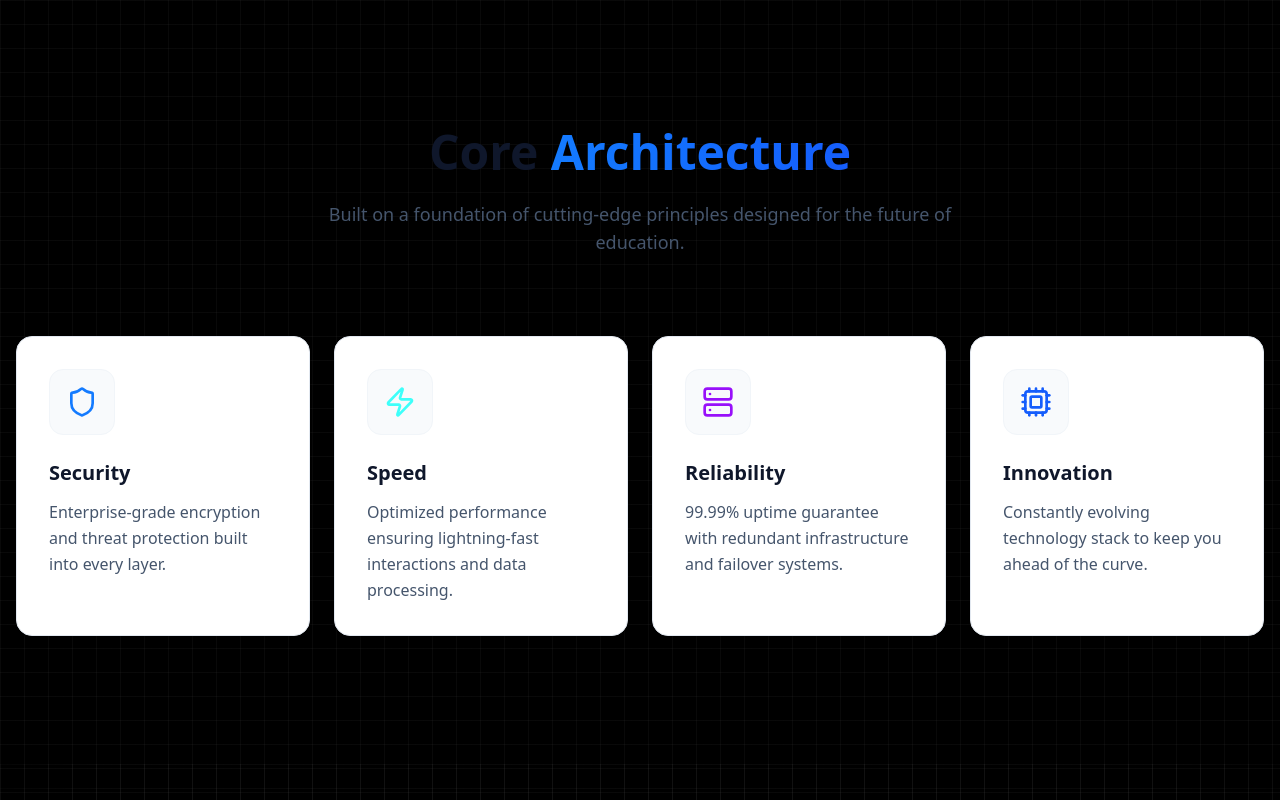
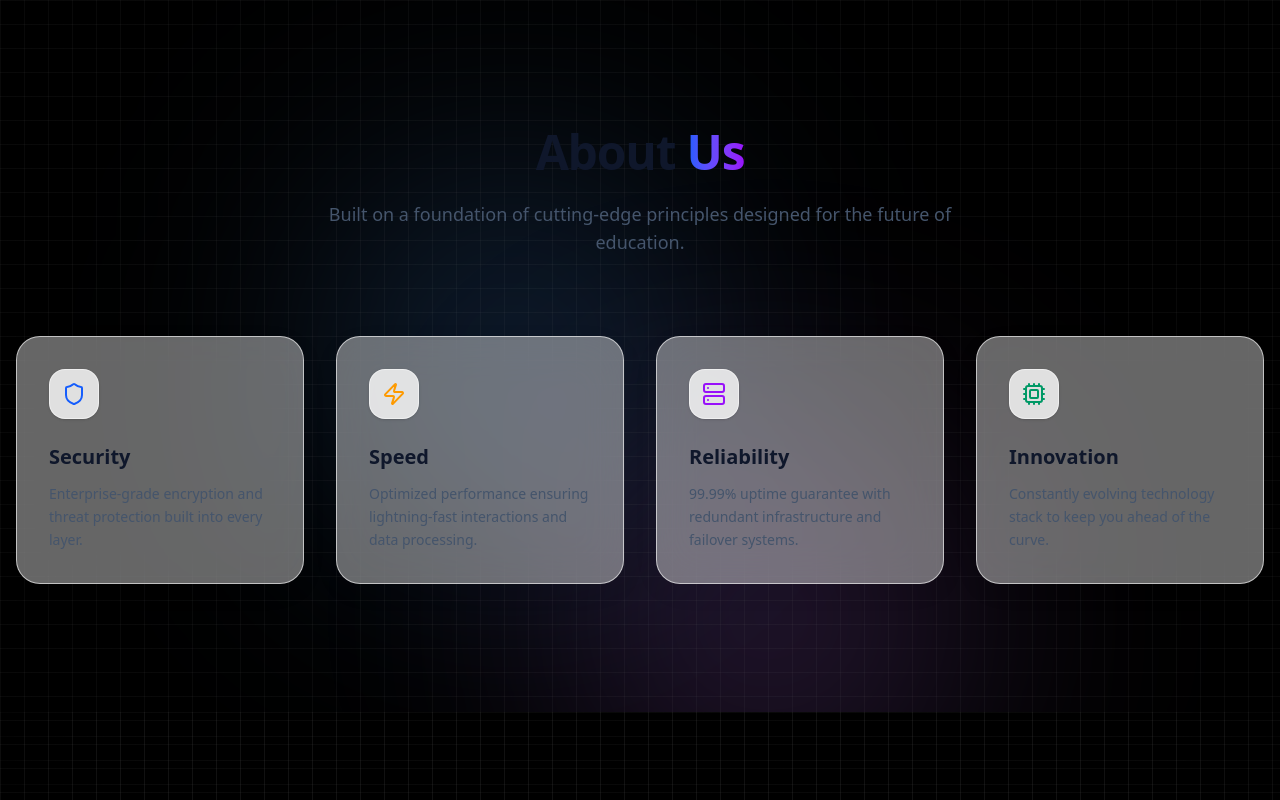
Before and after one commit to harikiran138/Nadimpalli-Informatics-LLP, a Next.js app: page / in a window 1280 px wide. Shown: the part 800-1600 px from the top of the page. Built offline with nearby package versions, Linux system fonts and the light colour scheme.

Commit message:
about us change

```diff
--- a/src/components/landing/About.tsx
+++ b/src/components/landing/About.tsx
@@ -5,46 +5,54 @@ import { Shield, Zap, Server, Cpu } from "lucide-react";
 
 const features = [
     {
-        icon: <Shield className="w-8 h-8 text-primary" />,
+        icon: <Shield className="w-6 h-6 text-blue-600" />,
         title: "Security",
         description: "Enterprise-grade encryption and threat protection built into every layer.",
+        gradient: "from-blue-500/20 to-cyan-500/20",
     },
     {
-        icon: <Zap className="w-8 h-8 text-accent-foreground" />,
+        icon: <Zap className="w-6 h-6 text-amber-500" />,
         title: "Speed",
         description: "Optimized performance ensuring lightning-fast interactions and data processing.",
+        gradient: "from-amber-500/20 to-orange-500/20",
     },
     {
-        icon: <Server className="w-8 h-8 text-purple-600" />,
+        icon: <Server className="w-6 h-6 text-purple-600" />,
         title: "Reliability",
         description: "99.99% uptime guarantee with redundant infrastructure and failover systems.",
+        gradient: "from-purple-500/20 to-pink-500/20",
     },
     {
-        icon: <Cpu className="w-8 h-8 text-blue-600" />,
+        icon: <Cpu className="w-6 h-6 text-emerald-600" />,
         title: "Innovation",
         description: "Constantly evolving technology stack to keep you ahead of the curve.",
+        gradient: "from-emerald-500/20 to-teal-500/20",
     },
 ];
 
 export function About() {
     return (
-        <section id="about" className="py-32 relative">
+        <section id="about" className="py-32 relative overflow-hidden">
+            {/* Ambient Background Blobs for Glass Effect */}
+            <div className="absolute top-1/2 left-1/4 w-96 h-96 bg-blue-400/20 rounded-full blur-[128px] -translate-y-1/2 -z-10" />
+            <div className="absolute bottom-0 right-1/4 w-96 h-96 bg-purple-400/20 rounded-full blur-[128px] translate-y-1/4 -z-10" />
+
             <div className="container mx-auto px-4">
-                <div className="text-center mb-20">
+                <div className="text-center mb-20 relative z-10">
                     <motion.h2
                         initial={{ opacity: 0, y: 20 }}
                         whileInView={{ opacity: 1, y: 0 }}
                         viewport={{ once: true }}
-                        className="text-3xl md:text-5xl font-bold mb-6 text-slate-900"
+                        className="text-4xl md:text-5xl font-bold mb-6 text-slate-900 tracking-tight"
                     >
-                        Core <span className="text-transparent bg-clip-text bg-gradient-to-r from-primary to-blue-600">Architecture</span>
+                        About <span className="text-transparent bg-clip-text bg-gradient-to-r from-blue-600 to-purple-600">Us</span>
                     </motion.h2>
-                    <p className="text-slate-600 max-w-2xl mx-auto text-lg">
+                    <p className="text-slate-600 max-w-2xl mx-auto text-lg font-medium">
                         Built on a foundation of cutting-edge principles designed for the future of education.
                     </p>
                 </div>
 
-                <div className="grid md:grid-cols-2 lg:grid-cols-4 gap-6">
+                <div className="grid md:grid-cols-2 lg:grid-cols-4 gap-8">
                     {features.map((feature, index) => (
                         <motion.div
                             key={index}
@@ -52,20 +60,25 @@ export function About() {
                             whileInView={{ opacity: 1, y: 0 }}
                             viewport={{ once: true }}
                             transition={{ delay: index * 0.1 }}
-                            whileHover={{ y: -5 }}
-                            className="group relative p-8 rounded-2xl bg-white border border-slate-200 shadow-sm hover:shadow-xl transition-all duration-300"
+                            whileHover={{ y: -10, scale: 1.02 }}
+                            className="group relative p-8 rounded-3xl bg-white/40 backdrop-blur-xl border border-white/60 shadow-[0_8px_30px_rgb(0,0,0,0.04)] hover:shadow-[0_8px_30px_rgb(0,0,0,0.08)] transition-all duration-500 overflow-hidden"
                         >
-                            <div className="mb-6 p-4 rounded-xl bg-slate-50 border border-slate-100 w-fit group-hover:bg-primary/5 transition-colors duration-300">
+                            {/* Hover Gradient Overlay */}
+                            <div className={`absolute inset-0 bg-gradient-to-br ${feature.gradient} opacity-0 group-hover:opacity-100 transition-opacity duration-500`} />
+
+                            <div className="relative z-10">
+                                <div className="mb-6 p-3 rounded-2xl bg-white/80 border border-white/50 w-fit shadow-sm group-hover:scale-110 transition-transform duration-500">
                                     {feature.icon}
                                 </div>
 
-                            <h3 className="text-xl font-bold mb-3 text-slate-900 group-hover:text-primary transition-colors">
+                                <h3 className="text-xl font-bold mb-3 text-slate-900 group-hover:text-slate-900 transition-colors">
                                     {feature.title}
                                 </h3>
 
-                            <p className="text-slate-600 leading-relaxed">
+                                <p className="text-slate-600 group-hover:text-slate-800 leading-relaxed text-sm font-medium">
                                     {feature.description}
                                 </p>
+                            </div>
                         </motion.div>
                     ))}
                 </div>
```
Lines whose indentation alone changed are shown as unchanged.
